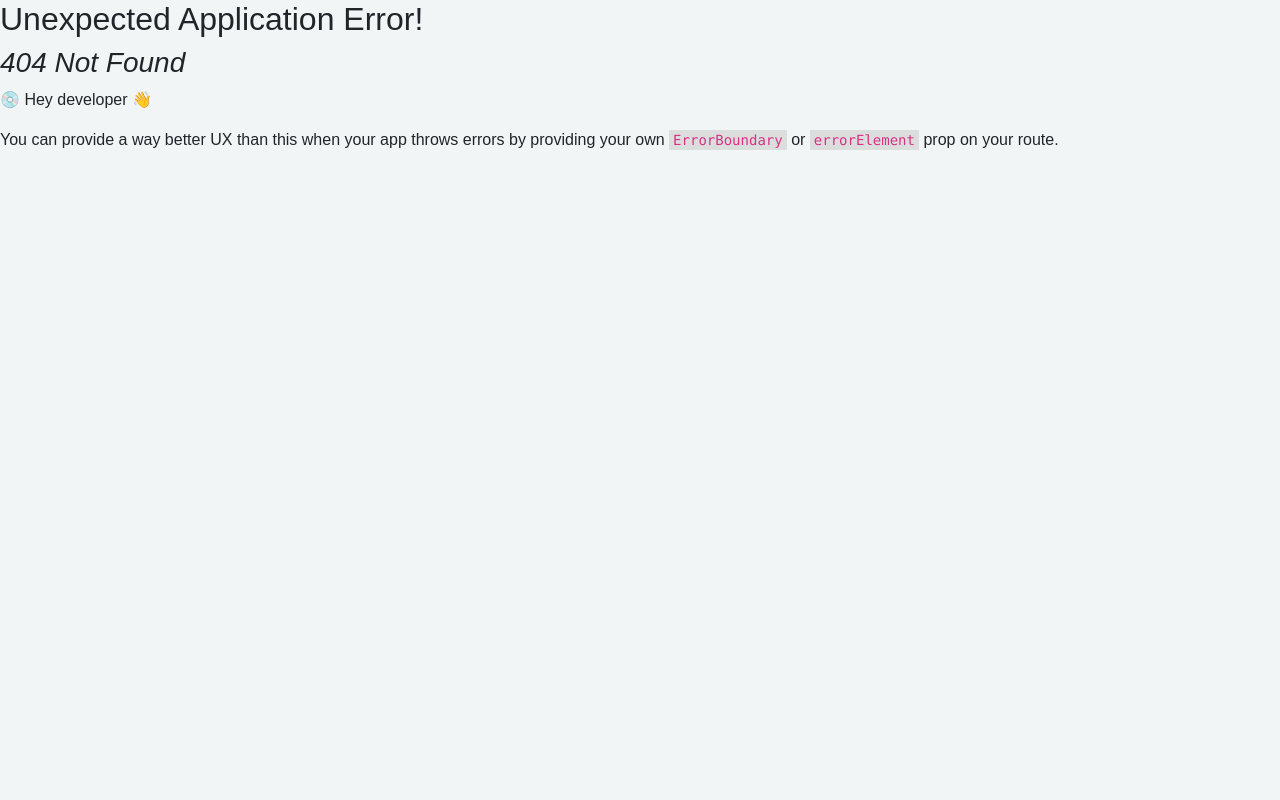
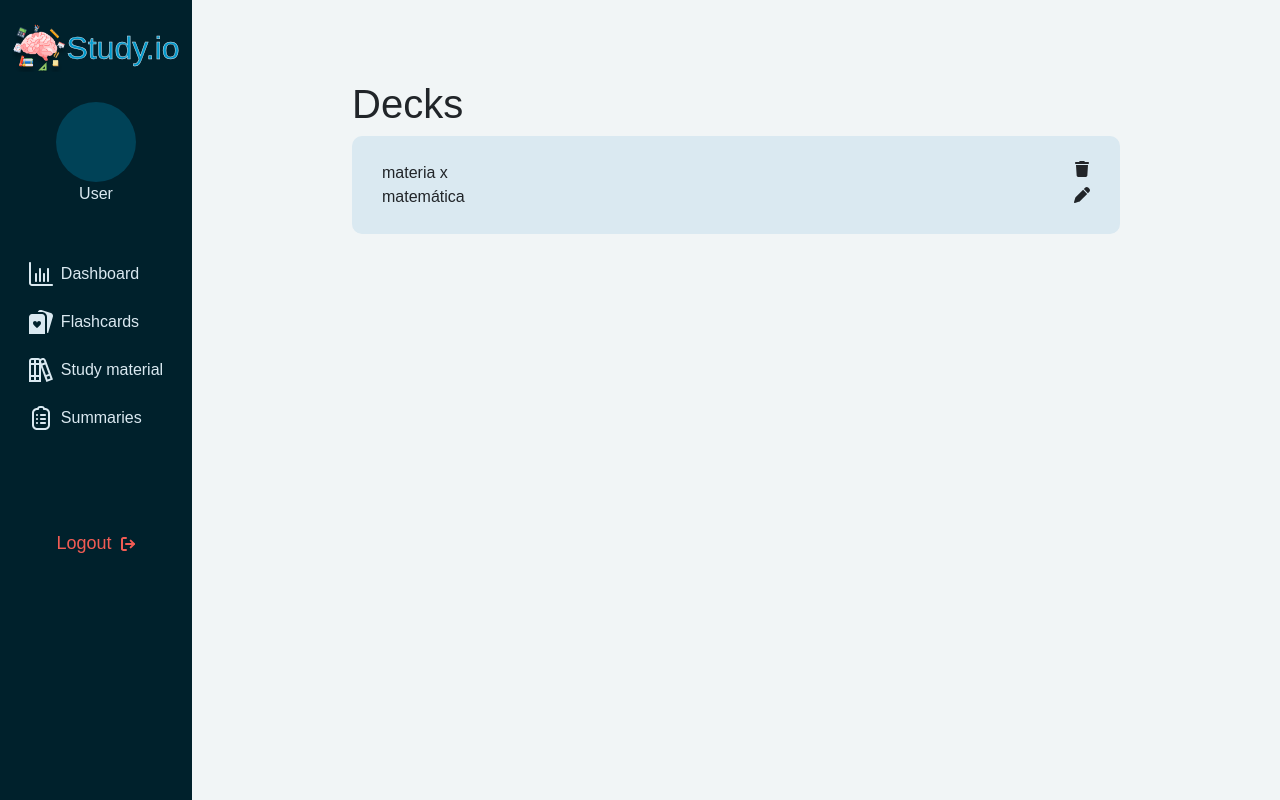
Before and after one commit to ayanfaustt/desenvolvimento-web, a React (Create React App) app in the folder frontend/: page /deck in a window 1280 px wide. Before the commit this address had no page. Built offline with nearby package versions, Linux system fonts and the light colour scheme.

Commit message:
feat: create deck page and cards components

```diff
--- a/frontend/package.json
+++ b/frontend/package.json
@@ -3,6 +3,9 @@
   "version": "0.1.0",
   "private": true,
   "dependencies": {
+    "@fortawesome/fontawesome-svg-core": "^6.4.0",
+    "@fortawesome/free-solid-svg-icons": "^6.4.0",
+    "@fortawesome/react-fontawesome": "^0.2.0",
     "@testing-library/jest-dom": "^5.16.5",
     "@testing-library/react": "^13.4.0",
     "@testing-library/user-event": "^13.5.0",
@@ -46,10 +49,10 @@
     ]
   },
   "devDependencies": {
-    "@types/axios": "^0.14.0",
     "@testing-library/jest-dom": "^5.16.5",
     "@testing-library/react": "^13.4.0",
     "@testing-library/user-event": "^13.5.0",
+    "@types/axios": "^0.14.0",
     "@types/jest": "^27.5.2",
     "@types/node": "^16.18.36",
     "@types/react": "^18.2.12",
--- /dev/null
+++ b/frontend/src/components/Card/index.tsx
@@ -0,0 +1,25 @@
+import React from 'react';
+import './styles.css';
+import { FontAwesomeIcon } from '@fortawesome/react-fontawesome';
+import { faTrash, faPen } from '@fortawesome/free-solid-svg-icons';
+
+interface CardsProps {
+    name: string;
+    tag: string;
+}
+
+export default function Cards(props: CardsProps) {
+    return (
+        <div className='mainCard'>
+            <div className='name-tag'>
+                <p className='p'>{props.name}</p>
+                <p className='p'>{props.tag}</p>
+            </div>
+
+            <div className='icons'>
+                <FontAwesomeIcon icon={faTrash} />
+                <FontAwesomeIcon icon={faPen} />
+            </div>
+        </div>
+    )
+}
--- /dev/null
+++ b/frontend/src/components/Card/styles.css
@@ -0,0 +1,13 @@
+.mainCard {
+    display: flex;
+    border-radius: 10px;
+    background-color: #DAE9F1;
+    justify-content: space-between;
+    padding: 25px 30px;
+}
+
+.icons {
+    display: flex;
+    flex-direction: column;
+    gap: 10px;
+}
--- a/frontend/src/components/sidebar/styles.css
+++ b/frontend/src/components/sidebar/styles.css
@@ -49,7 +49,7 @@
 .centered-content {
     display: flex;
     flex-direction: column;
-    align-items: start;
+    align-items: flex-start;
     gap: 24px;
 }
 
--- /dev/null
+++ b/frontend/src/pages/deck/index.tsx
@@ -0,0 +1,20 @@
+import React from 'react';
+import './styles.css';
+import SideBar from '../../components/sidebar';
+import Cards from '../../components/Card';
+
+
+interface DeckPageProps {
+
+}
+export default function DeckPage(props: DeckPageProps) {
+    return (
+        <main className='sidebar-deck'>
+            <SideBar />
+            <div className='decks'>
+                <h1>Decks</h1>
+                <Cards name='materia x' tag='matemática'/>
+            </div>
+        </main>
+    )
+}
--- /dev/null
+++ b/frontend/src/pages/deck/styles.css
@@ -0,0 +1,12 @@
+.sidebar-deck {
+    display: flex;
+}
+
+.decks {
+    padding: 80px 160px;
+    width: 100%;
+}
+
+.alldecks {
+
+}
--- a/frontend/src/routes/routes.js
+++ b/frontend/src/routes/routes.js
@@ -6,6 +6,7 @@ import DashboardPage from '../pages/dashboard';
 import RegisterPage from '../pages/register';
 import ConfigPage from '../pages/config';
 import SideBarWithBox from '../components/sidebarWithBox';
+import DeckPage from '../pages/deck';
 
 export const routes = createBrowserRouter([
     {
@@ -23,5 +24,9 @@ export const routes = createBrowserRouter([
     {
         path: "/config",
         element: <SideBarWithBox comp={<ConfigPage />} />
+    },
+    {
+        path: "/deck",
+        element: <DeckPage />
     }
 ])
```
Also changed, not shown: 1 other file (tests, documents, lock files or other folders).
